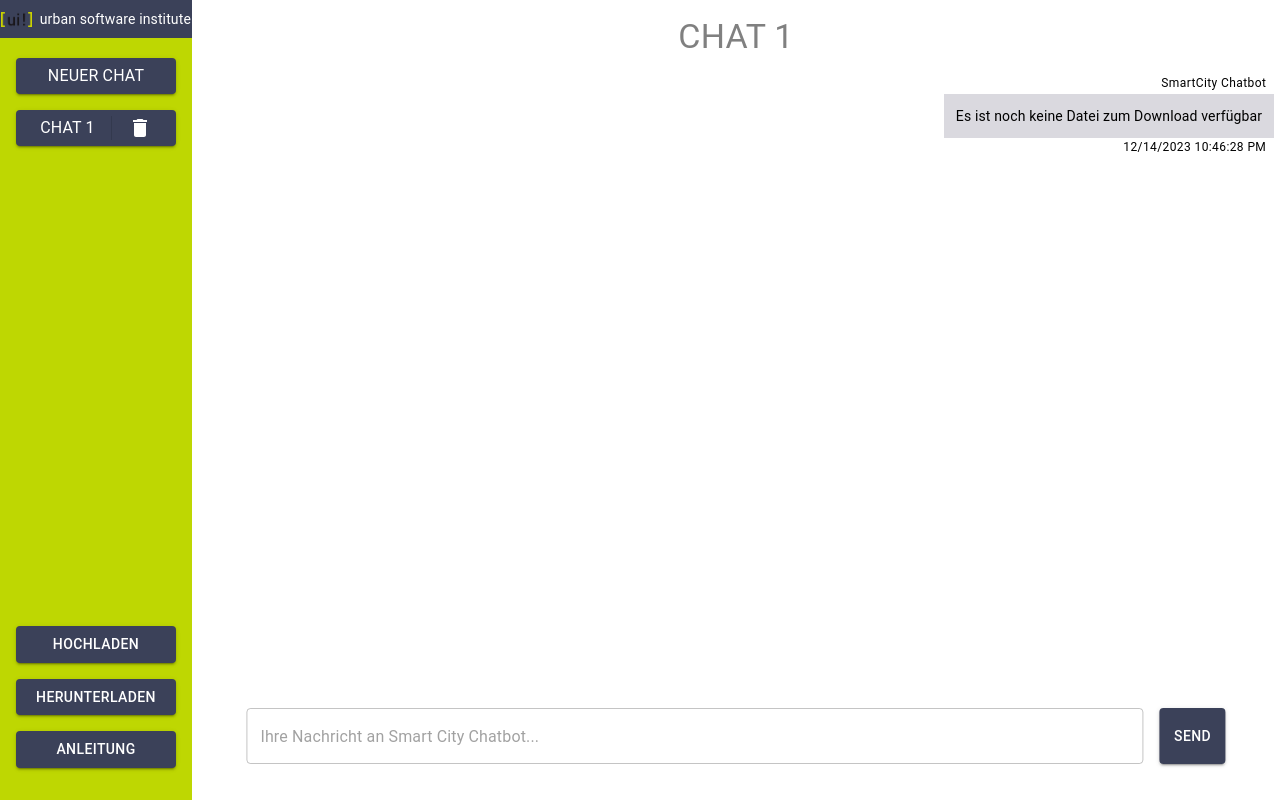
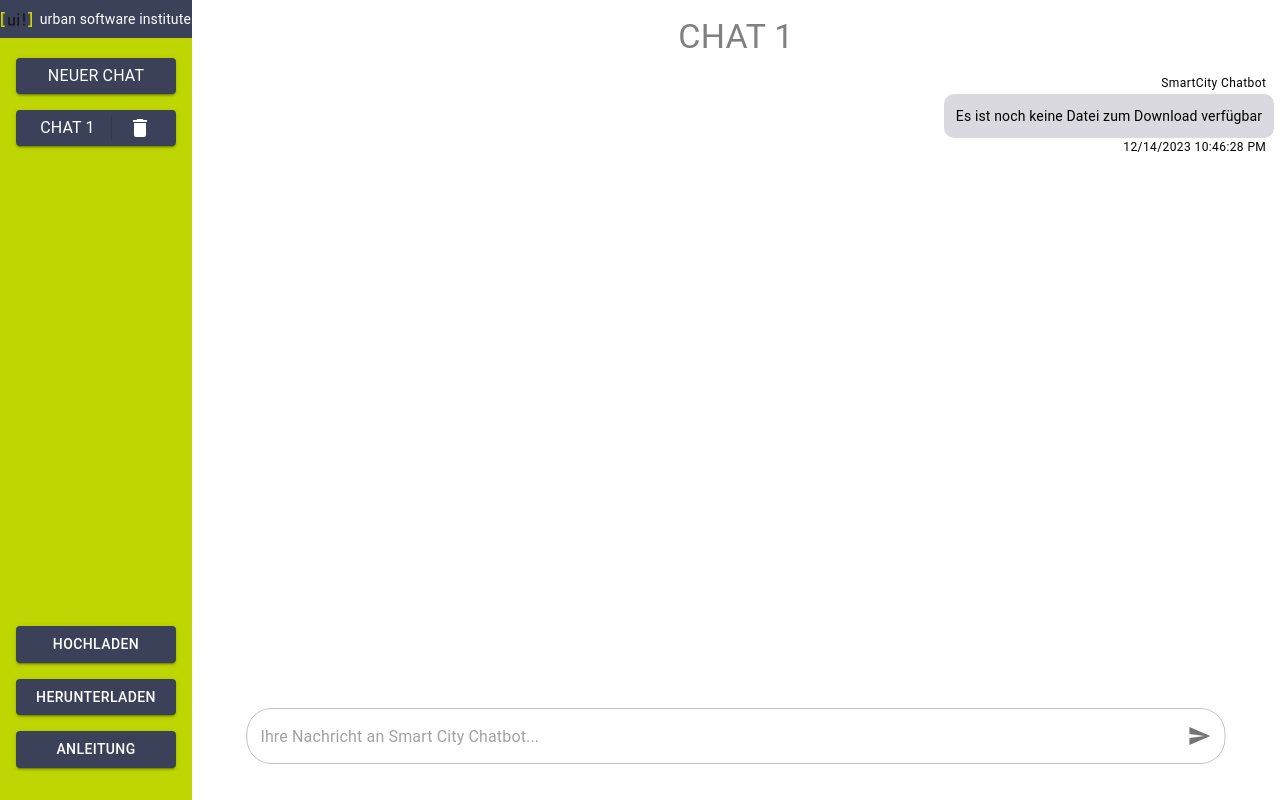
Before and after one commit to SJinKim/SmartCity_Chatbot, a React (Vite) app in the folder frontend/: page / in a window 1280 px wide. Both pictures are taken after a click on the button "HERUNTERLADEN". Built offline with nearby package versions, Linux system fonts and the light colour scheme; no server answers.

Commit message:
Design update

```diff
--- a/frontend/src/components/MsgTypes.jsx
+++ b/frontend/src/components/MsgTypes.jsx
@@ -34,11 +34,11 @@ const TextMsg = ({ el }) => {
         <Box
           p={1.5}
           sx={{
-            backgroundColor: el.incoming
+            bgcolor: el.incoming
               ?  '#F1F8CC'  //theme.palette.primary.light
               : '#DAD9DF', //theme.palette.primary.main,
             width: "max-content",
-            borderRadius: "1.5",
+            borderRadius: "10px",
             m: 0,
           }}
         >
--- a/frontend/src/components/Prompt.jsx
+++ b/frontend/src/components/Prompt.jsx
@@ -1,4 +1,5 @@
-import { Button, TextField, Box, Stack } from '@mui/material'
+import { Button, TextField, Box, Stack, InputAdornment } from '@mui/material'
+import SendIcon from '@mui/icons-material/Send';
 import PropTypes from 'prop-types'
 
 const Prompt = (props) => {
@@ -23,21 +24,32 @@ const Prompt = (props) => {
                     autoComplete='off'
                     sx={{
                         '& .MuiOutlinedInput-root': {
-                          '&.Mui-focused fieldset': {
-                            borderColor: '#3B4159', // Custom focus color
-                          },
+                            '&.Mui-focused fieldset': {
+                                borderColor: '#3B4159', // Custom focus color
+                            },
+                            borderRadius: '25px'
                         },
-                      }}
+                    }}
+                    InputProps={{
+                        endAdornment:
+                            <InputAdornment position="end">
+                                <SendIcon position='end' />
+                            </InputAdornment>,
+                    }}
                 />
-                <Button type='submit' variant='contained' sx={{
+                {/**
+                 * <Button type='submit' variant='contained' sx={{
                     bgcolor: '#3B4159',
                     color: 'white',
                     '&:hover': {
                         bgcolor: 'rgba(59, 65, 89, 0.8)' // A slightly lighter color on hover
-                    }
+                    },
+                    borderRadius: '25px'
                 }}>
                     Send
                 </Button>
+                */}
+
             </Stack>
         </Box>
     )
```
